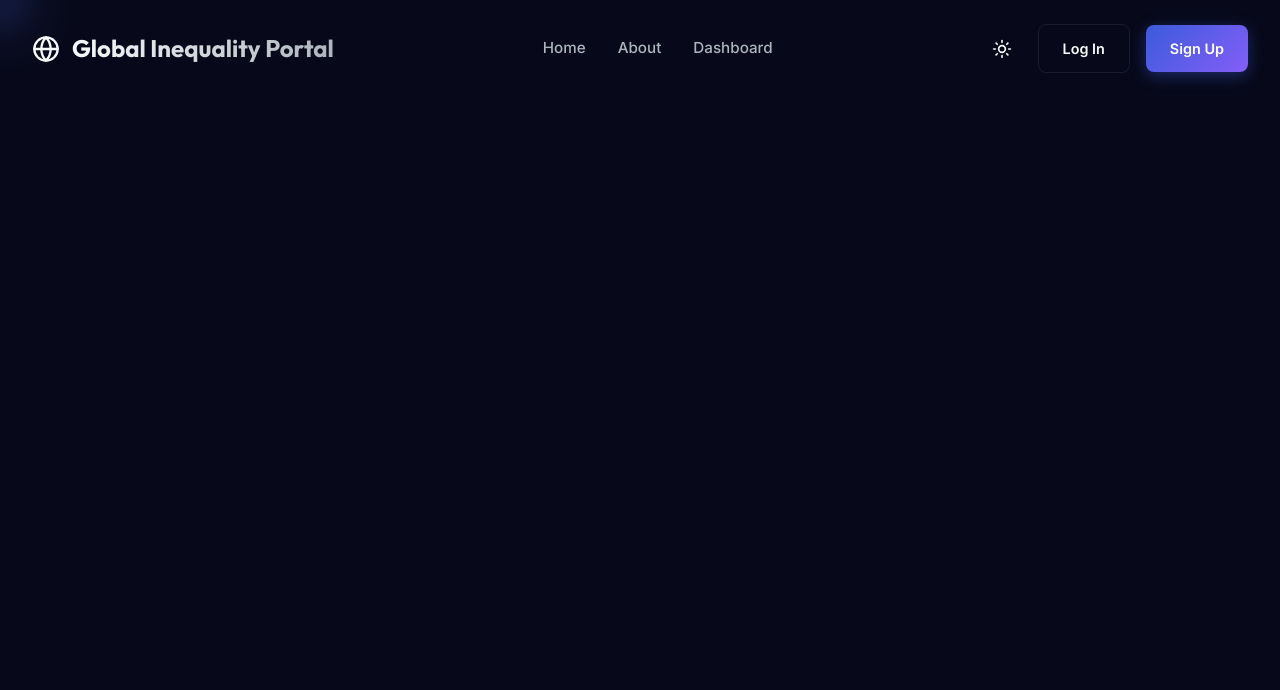
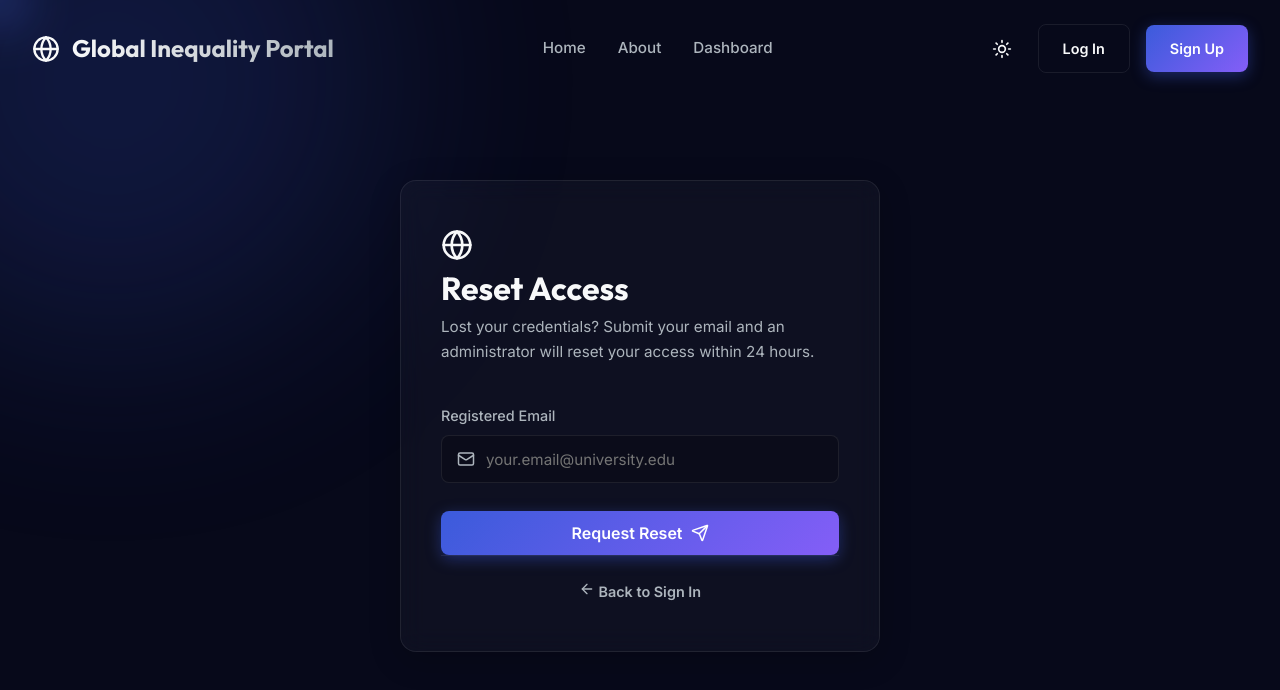
Before and after one commit to Kasireddy-Seshi-Reddy/global-income-distribution, a React (Vite) app in the folder frontend/: page /forgot-password in a window 1280 px wide. Shown: the top 690 px of the page. Built offline with nearby package versions, Linux system fonts and the light colour scheme; no server answers.

Commit message:
fix(auth): unlock public routes and implement forgot password request flow with admin reset tool

```diff
--- a/frontend/src/App.jsx
+++ b/frontend/src/App.jsx
@@ -6,6 +6,7 @@ import Home from './pages/Home';
 import Login from './pages/Login';
 import SignUp from './pages/SignUp';
 import Dashboard from './pages/Dashboard';
+import ForgotPassword from './pages/ForgotPassword';
 import ProtectedRoute from './components/ProtectedRoute';
 import CursorGlow from './components/CursorGlow';
 import AnalyticsTracker from './components/AnalyticsTracker';
@@ -37,11 +38,12 @@ function App() {
         transition: 'opacity 0.8s ease'
       }}>
         <Routes>
-          <Route path="/" element={<ProtectedRoute><Home /></ProtectedRoute>} />
+          <Route path="/" element={<Home />} />
           <Route path="/dashboard" element={<ProtectedRoute><Dashboard /></ProtectedRoute>} />
-          <Route path="/about" element={<ProtectedRoute><About /></ProtectedRoute>} />
+          <Route path="/about" element={<About />} />
           <Route path="/login" element={<Login />} />
           <Route path="/signup" element={<SignUp />} />
+          <Route path="/forgot-password" element={<ForgotPassword />} />
 
           {/* Admin Routes */}
           <Route path="/admin" element={<AdminRoute><AdminLayout /></AdminRoute>}>
--- a/frontend/src/context/AuthContext.jsx
+++ b/frontend/src/context/AuthContext.jsx
@@ -7,14 +7,16 @@ export const AuthContext = createContext();
 export const AuthProvider = ({ children }) => {
     const [isAuthenticated, setIsAuthenticated] = useState(false);
     const [user, setUser] = useState(null);
+    const [token, setToken] = useState(localStorage.getItem('global_ineq_token'));
     const [loading, setLoading] = useState(true);
 
     useEffect(() => {
-        const token = localStorage.getItem('global_ineq_token');
+        const storedToken = localStorage.getItem('global_ineq_token');
         const storedUser = localStorage.getItem('global_ineq_user');
 
-        if (token && storedUser) {
+        if (storedToken && storedUser) {
             setIsAuthenticated(true);
+            setToken(storedToken);
             setUser(JSON.parse(storedUser));
         }
         setLoading(false);
@@ -33,6 +35,7 @@ export const AuthProvider = ({ children }) => {
                 localStorage.setItem('global_ineq_token', data.token);
                 localStorage.setItem('global_ineq_user', JSON.stringify(data.user));
                 setIsAuthenticated(true);
+                setToken(data.token);
                 setUser(data.user);
 
                 // Start Session Tracking
@@ -88,11 +91,12 @@ export const AuthProvider = ({ children }) => {
         localStorage.removeItem('global_ineq_token');
         localStorage.removeItem('global_ineq_user');
         setIsAuthenticated(false);
+        setToken(null);
         setUser(null);
     };
 
     return (
-        <AuthContext.Provider value={{ isAuthenticated, user, loading, login, logout, register, token: localStorage.getItem('global_ineq_token') }}>
+        <AuthContext.Provider value={{ isAuthenticated, user, loading, login, logout, register, token }}>
             {children}
         </AuthContext.Provider>
     );
--- /dev/null
+++ b/frontend/src/pages/ForgotPassword.jsx
@@ -0,0 +1,107 @@
+import { useState } from 'react';
+import { Link } from 'react-router-dom';
+import { Mail, ArrowLeft, Send, Globe } from 'lucide-react';
+import { API_URL } from '../config';
+import './Auth.css';
+
+const ForgotPassword = () => {
+    const [email, setEmail] = useState('');
+    const [isSubmitting, setIsSubmitting] = useState(false);
+    const [submitted, setSubmitted] = useState(false);
+    const [error, setError] = useState('');
+
+    const handleSubmit = async (e) => {
+        e.preventDefault();
+        if (!email) {
+            setError('Please enter your email address.');
+            return;
+        }
+
+        setIsSubmitting(true);
+        setError('');
+
+        try {
+            // We reuse the Query system to send a high-priority reset request to admins
+            const res = await fetch(`${API_URL}/queries`, {
+                method: 'POST',
+                headers: { 'Content-Type': 'application/json' },
+                body: JSON.stringify({
+                    name: 'Password Recovery System',
+                    email: email,
+                    subject: 'URGENT: Password Reset Request',
+                    message: `USER REQUESTING PASSWORD RESET: ${email}. Please use the Admin User Management panel to reset this researcher's credentials.`
+                })
+            });
+
+            const data = await res.json();
+            if (data.success) {
+                setSubmitted(true);
+            } else {
+                setError(data.message || 'Failed to submit request.');
+            }
+        } catch (err) {
+            setError('Server connection error. Please try again later.');
+        } finally {
+            setIsSubmitting(false);
+        }
+    };
+
+    return (
+        <div className="auth-page">
+            <div className="auth-background">
+                <div className="auth-glow area-1"></div>
+            </div>
+
+            <div className="container auth-container">
+                <div className="auth-card glass-panel fade-in-up">
+                    <div className="auth-header text-center">
+                        <span className="gradient-text auth-logo-icon"><Globe size={32} /></span>
+                        <h2>Reset Access</h2>
+                        <p>Lost your credentials? Submit your email and an administrator will reset your access within 24 hours.</p>
+                    </div>
+
+                    {!submitted ? (
+                        <form onSubmit={handleSubmit} className="auth-form">
+                            <div className={`form-control ${error ? 'has-error' : ''}`}>
+                                <label>Registered Email</label>
+                                <div className="input-with-icon">
+                                    <Mail className="input-icon" size={18} />
+                                    <input
+                                        type="email"
+                                        placeholder="your.email@university.edu"
+                                        value={email}
+                                        onChange={(e) => setEmail(e.target.value)}
+                                        required
+                                    />
+                                </div>
+                                {error && <span className="error-msg">{error}</span>}
+                            </div>
+
+                            <button type="submit" className="btn btn-primary auth-submit-btn" disabled={isSubmitting}>
+                                {isSubmitting ? 'Submitting Request...' : <>Request Reset <Send size={18} /></>}
+                            </button>
+                        </form>
+                    ) : (
+                        <div className="text-center fade-in" style={{ padding: '2rem 0' }}>
+                            <div style={{ color: 'var(--color-primary)', marginBottom: '1.5rem' }}>
+                                <Send size={60} style={{ margin: '0 auto' }} />
+                            </div>
+                            <h3 style={{ color: '#fff', marginBottom: '1rem' }}>Request Received</h3>
+                            <p style={{ color: 'var(--color-text-muted)', marginBottom: '2rem' }}>
+                                Your password reset request has been logged. Our administrative team will verify your credentials and update your password shortly.
+                            </p>
+                        </div>
+                    )}
+
+                    <div className="auth-footer">
+                        <Link to="/login" className="back-to-login">
+                            <ArrowLeft size={16} /> Back to Sign In
+                        </Link>
+                    </div>
+                </div>
+            </div>
+        </div>
+    );
+};
+
+export default ForgotPassword;
--- a/frontend/src/pages/Login.jsx
+++ b/frontend/src/pages/Login.jsx
@@ -89,7 +89,7 @@ const Login = () => {
                         <div className={`form-control ${errors.password ? 'has-error' : ''}`}>
                             <div className="label-row">
                                 <label>Password</label>
-                                <a href="#" className="forgot-link">Forgot Password?</a>
+                                <Link to="/forgot-password" style={{ fontSize: '0.85rem', color: 'var(--color-primary)', textDecoration: 'none' }}>Forgot Password?</Link>
                             </div>
                             <div className="input-with-icon">
                                 <Lock className="input-icon" size={18} />
--- a/frontend/src/pages/admin/UserManagement.jsx
+++ b/frontend/src/pages/admin/UserManagement.jsx
@@ -44,6 +44,35 @@ const UserManagement = () => {
             }
         } catch (error) {
             console.error(`Failed to ${actionName} user`, error);
+        }
+    };
+
+    const handleResetPassword = async (userId) => {
+        const newPassword = window.prompt("Enter new password for this user:");
+        if (!newPassword || newPassword.length < 6) {
+            alert("Password must be at least 6 characters.");
+            return;
+        }
+
+        try {
+            const response = await fetch(`${API_URL}/admin/users/${userId}/reset-password`, {
+                method: 'POST',
+                headers: {
+                    'Content-Type': 'application/json',
+                    'Authorization': `Bearer ${token}`
+                },
+                body: JSON.stringify({ newPassword })
+            });
+
+            const data = await response.json();
+            if (data.success) {
+                alert("Password reset successfully!");
+            } else {
+                alert("Error: " + data.message);
+            }
+        } catch (error) {
+            console.error("Reset password failed", error);
+            alert("Failed to connect to server.");
         }
     };
 
@@ -99,6 +128,13 @@ const UserManagement = () => {
                                             onClick={() => handleAction(user.UserID, 'Restore')}
                                             disabled={user.Role === 'Admin'}
                                         ><RefreshCw size={16} /></button>
+                                        <button
+                                            className="action-btn"
+                                            title="Reset Password"
+                                            style={{ color: 'var(--color-primary)' }}
+                                            onClick={() => handleResetPassword(user.UserID)}
+                                            disabled={user.Role === 'Admin'}
+                                        ><RefreshCw size={16} /></button>
                                     </div>
                                 </td>
                             </tr>
```
Also changed, not shown: 1 other file (tests, documents, lock files or other folders).
